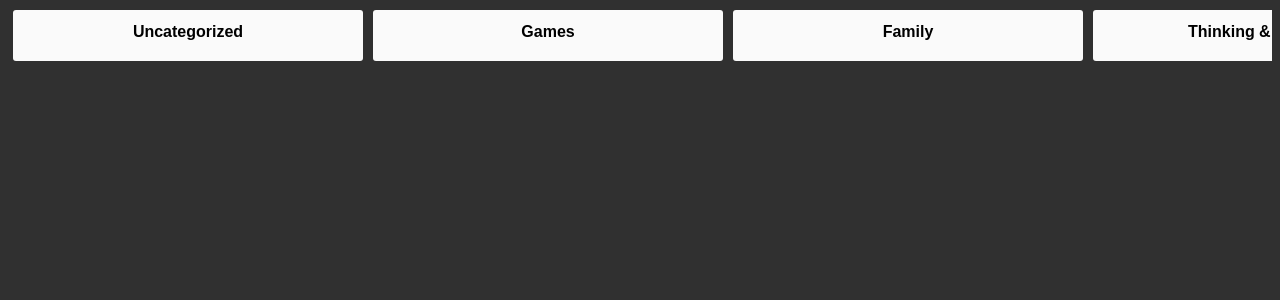
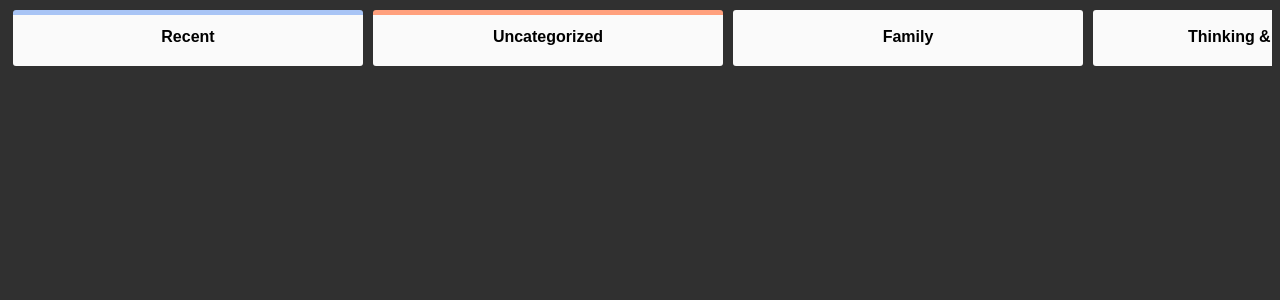
Before and after one commit to charlieegan3/appthat, a Rails app: page / in a window 1280 px wide. Shown: the top 300 px of the page. Run offline with Rails 7, Linux system fonts and the light colour scheme; data comes from the database, SQL or seed files in the repository; data that the repository does not hold is empty; some libraries are stand-ins or nearby versions.

Commit message:
Add Recent list for all tweets

```diff
--- a/app/assets/stylesheets/application.css
+++ b/app/assets/stylesheets/application.css
@@ -28,16 +28,25 @@
 }
 
 .channel {
+  max-height: 96vh;
+  overflow-y: scroll;
   vertical-align: top;
   display: inline-block;
   white-space: normal;
-  max-height: 97vh;
-  overflow-y: scroll;
   width: 330px;
   padding: 10px;
   margin: 2px 5px;
   border-radius: 3px;
   background-color: #FAFAFA;
+  border-top: 5px solid #FAFAFA;
+}
+
+.latest {
+  border-top: 5px solid #A8C4F5;
+}
+
+.uncategorized {
+  border-top: 5px solid #FFA07D;
 }
 
 .tweet {
@@ -45,7 +54,7 @@
   padding: 7px;
   margin-bottom: 10px;
   border-radius: 3px;
-  border: 2px solid LightGrey;
+  border: 1px solid rgba(1,1,1,0.5);
 }
 
 .text {
@@ -66,14 +75,10 @@
   font-weight: bold;
 }
 
-.new {
-  border: 2px solid OrangeRed;
+.recent {
+  border-left: 10px solid YellowGreen;
 }
 
-.recent {
-  background-color: rgba(154,205,50,0.3);
+.new {
+  border-left: 10px solid OrangeRed;
 }
-
-.flagged {
-  opacity: 0.5;
-}
--- a/app/models/tweet.rb
+++ b/app/models/tweet.rb
@@ -22,4 +22,8 @@
   def self.unchanneled
     tagged_with(Channel.all.pluck(:tags).reduce(:+), exclude: true).order(created_at: 'DESC')
   end
+
+  def self.latest
+    where('created_at > ?', Time.now - 1.days).order(created_at: 'DESC')
+  end
 end
--- a/app/views/application/_channel.html.slim
+++ b/app/views/application/_channel.html.slim
@@ -1,4 +1,4 @@
-div.channel
+div.channel class=(channel_class)
   h1 =title
   -tweets.each do |t|
     -status = ''
--- a/app/views/application/index.html.slim
+++ b/app/views/application/index.html.slim
@@ -1,4 +1,5 @@
 div.channels
-  =render 'channel', title: 'Uncategorized', tweets: Tweet.unchanneled
+  =render 'channel', title: 'Recent', tweets: Tweet.latest, channel_class: 'latest'
+  =render 'channel', title: 'Uncategorized', tweets: Tweet.unchanneled, channel_class: 'uncategorized'
   -@channels.each do |c|
-    =render 'channel', title: c.title, tweets: c.tweets
+    =render 'channel', title: c.title, tweets: c.tweets, channel_class: nil
```
Also changed, not shown: db/seeds.rb (+0 -9 lines).
